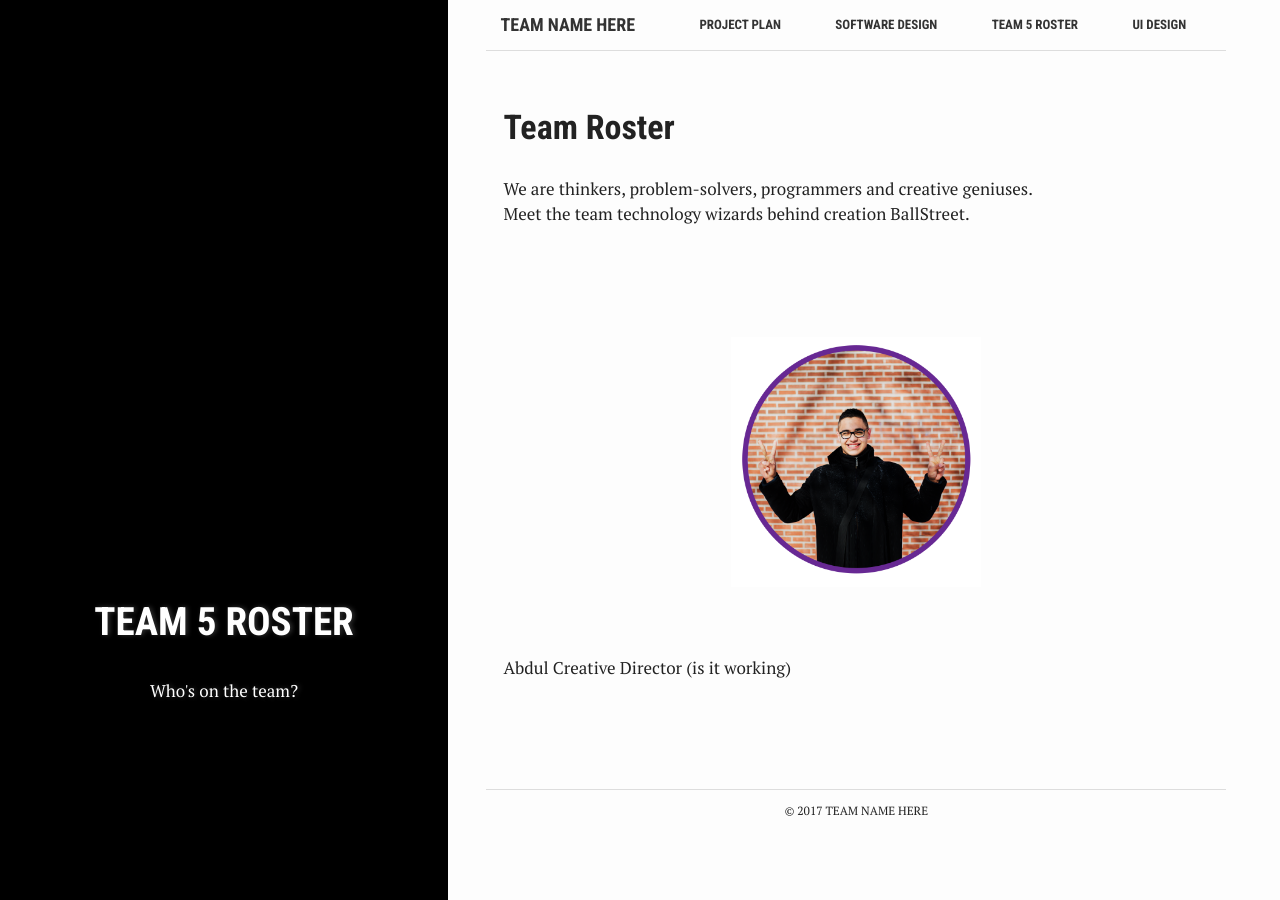
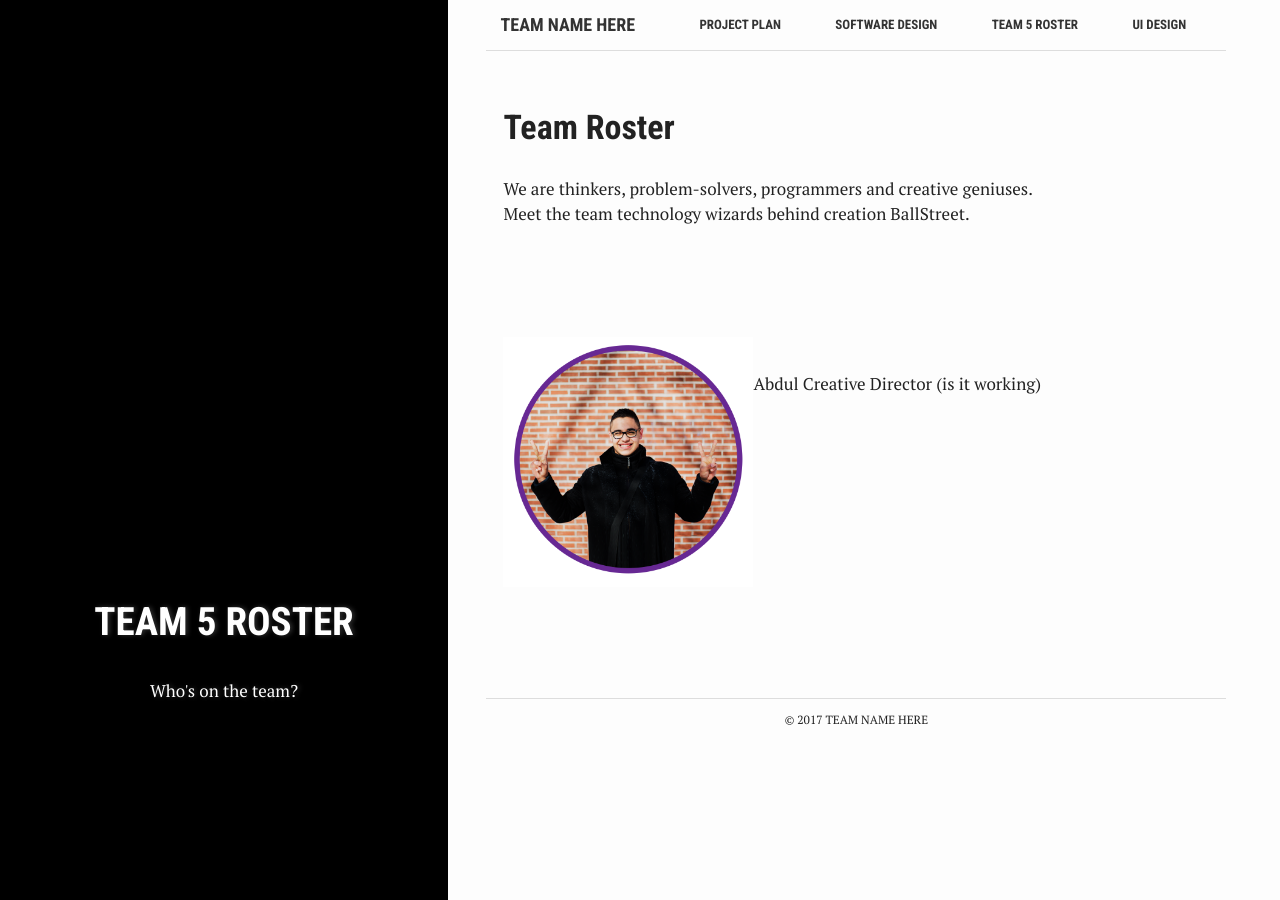
Before and after one commit to ufrauq/Ball-Street, a Jekyll site: the page built from team-roster.md, in a window 1280 px wide. Built offline with Jekyll 4.4.1, drawn with Linux system fonts in a browser that asks for light colours.

Commit message:
Update team-roster.md

```diff
--- a/team-roster.md
+++ b/team-roster.md
@@ -11,6 +11,6 @@ active: team-roster
 We are thinkers, problem-solvers, programmers and creative geniuses. <br>Meet the team technology wizards behind creation BallStreet.
 
 <br><br><br>
-<img src= "/assets/images/profile.png"  width = "250px" />
+<img src= "/assets/images/profile.png"  width = "250px" align = "left" />
 <br><br>
 Abdul Creative Director (is it working)
```
